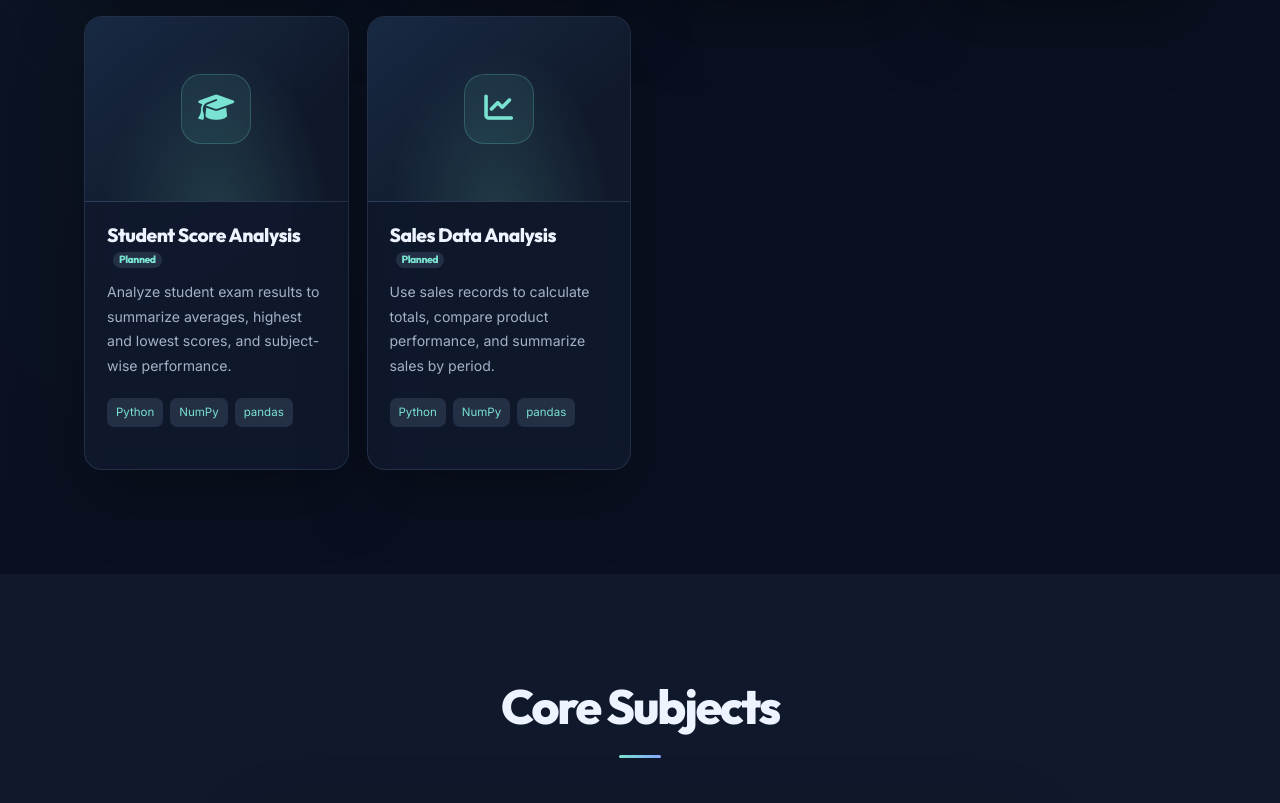
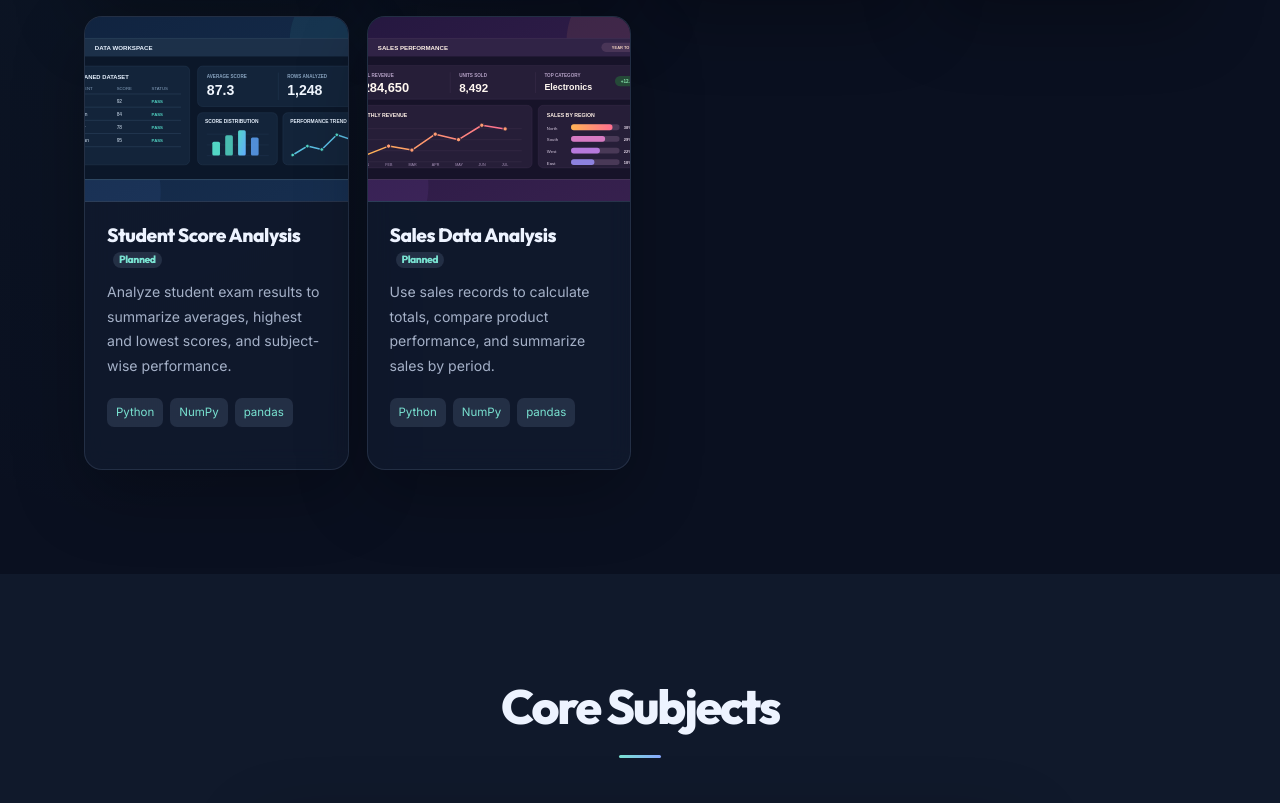
Before and after one commit to Sachin-008/3d_portfolio, a plain HTML site: page portfolio/index.html in a window 1280 px wide. Shown: the part 3197-4000 px from the top of the page. Drawn offline with Linux system fonts and the light colour scheme.

Commit message:
Agent Host changes for agents/add-data-skills-and-projects (#1)

```diff
--- a/portfolio/index.html
+++ b/portfolio/index.html
@@ -361,7 +361,7 @@
 
                 <div class="project-card glass" data-category="data">
                     <div class="project-img">
-                        <div class="img-placeholder"><i class="fas fa-graduation-cap"></i></div>
+                        <img src="data-analysis.svg" alt="Data analysis dashboard showing a cleaned dataset, score summaries, and charts">
                     </div>
                     <div class="project-content">
                         <h3>Student Score Analysis <span class="project-status">Planned</span></h3>
@@ -376,7 +376,7 @@
 
                 <div class="project-card glass" data-category="data">
                     <div class="project-img">
-                        <div class="img-placeholder"><i class="fas fa-chart-line"></i></div>
+                        <img src="sales-analysis.svg" alt="Sales analysis dashboard showing revenue trends, units sold, and regional performance">
                     </div>
                     <div class="project-content">
                         <h3>Sales Data Analysis <span class="project-status">Planned</span></h3>
--- a/portfolio/style.css
+++ b/portfolio/style.css
@@ -748,6 +748,12 @@ button {
     border-bottom: 1px solid var(--glass-border);
     position: relative;
     overflow: hidden;
+}
+
+.project-img img {
+    width: 100%;
+    height: 100%;
+    object-fit: cover;
 }
 
 .project-img::before {
```
Also changed, not shown: portfolio/data-analysis.svg (added), portfolio/sales-analysis.svg (added).
